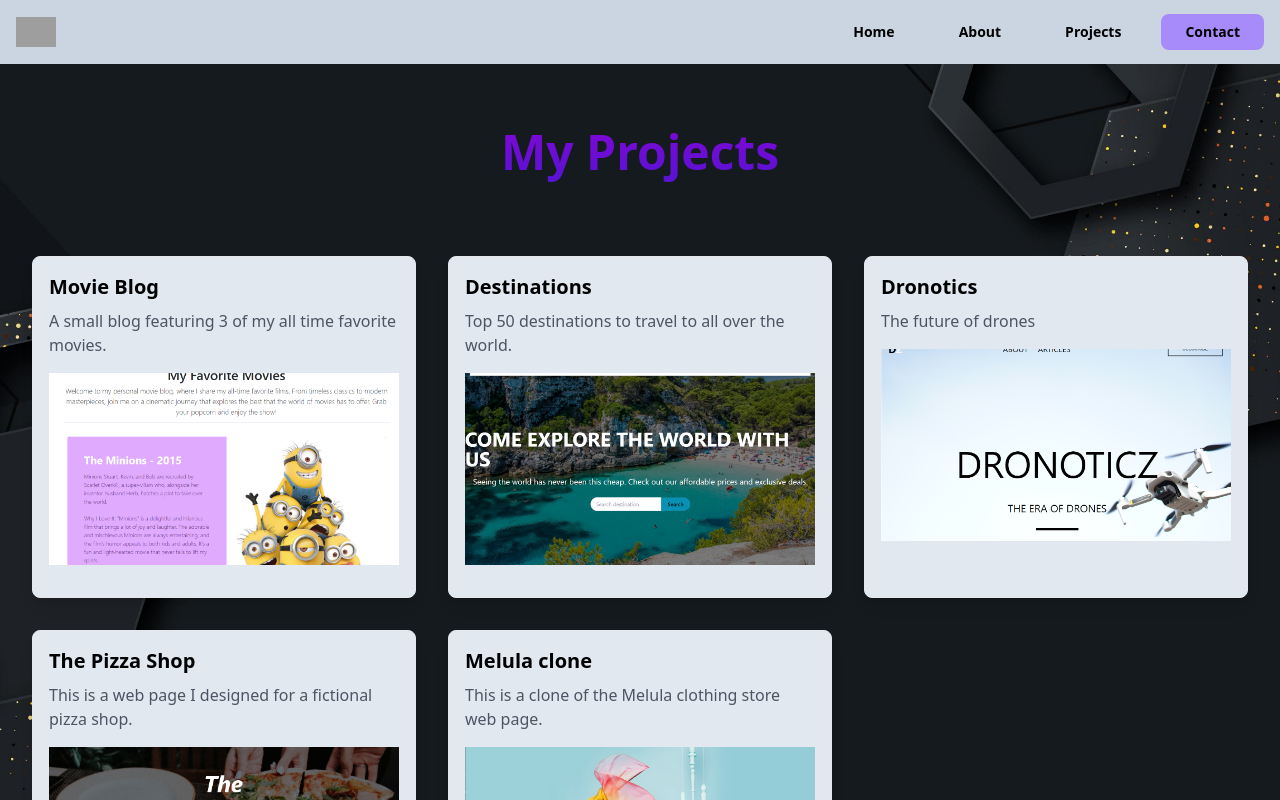
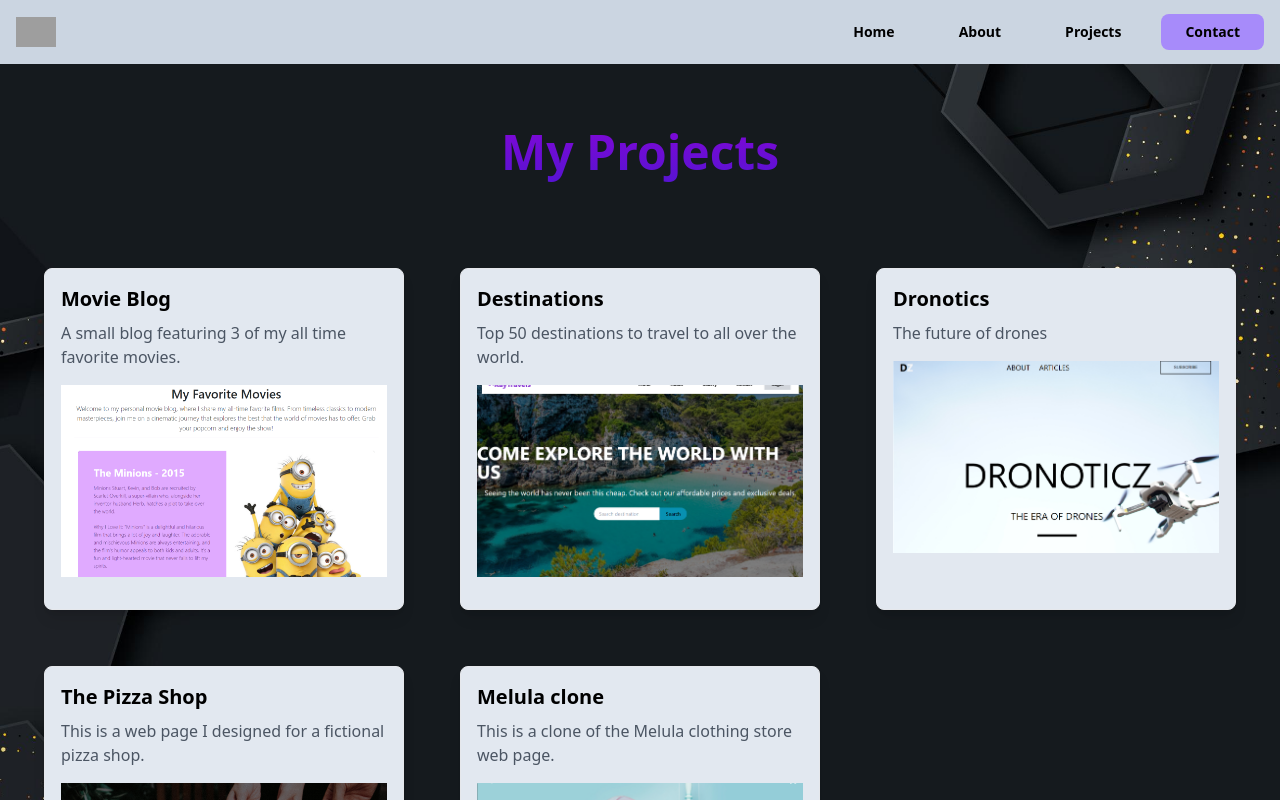
Before and after one commit to kaymkwanazi/My-portfolio, a React (Vite) app: page /projects in a window 1280 px wide. Shown: the top 800 px of the page. Built offline with nearby package versions, Linux system fonts and the light colour scheme; grey boxes are pictures that could not be loaded.

Commit message:
done for now

```diff
--- a/src/Components/ProjectsList.jsx
+++ b/src/Components/ProjectsList.jsx
@@ -5,7 +5,7 @@ const ProjectsList = () => {
   const [projects, setProjects] = useState([]);
 
   useEffect(() => {
-    setProjects(projectsData.projects); // Set the data from the imported JSON
+    setProjects(projectsData.projects);
     }, []);
 
   return (
@@ -14,7 +14,7 @@ const ProjectsList = () => {
         {projects.map((project) => (
           <div
             key={project.Id}
-            className="border bg-slate-200 p-4 rounded-lg shadow-lg hover:shadow-xl transition-shadow"
+            className="border bg-slate-200 p-4 m-3 rounded-lg shadow-lg hover:shadow-xl transition-shadow"
           >
             <h2 className="text-xl font-semibold mb-2">{project.title}</h2>
             <p className="text-gray-600 mb-4">{project.description}</p>
--- a/src/Pages/About.jsx
+++ b/src/Pages/About.jsx
@@ -18,7 +18,7 @@ export const About = () => {
                     <div className='grid cols-1 md:grid-cols-2  gap-x-20'>
                         {/* Col 1 */}
                         <div>
-                            <h3 className='text-center pb-10 pt-36 text-5xl font-semibold bg-gradient-to-t from-darkPurple via-lightPurple to-purple-600  bg-clip-text text-transparent'>About Me </h3>
+                            <h3 className='text-center pb-10 pt-36 text-5xl font-bold bg-gradient-to-t from-darkPurple via-lightPurple to-purple-600  bg-clip-text text-transparent'>About Me </h3>
                             <p className='text-white text-center text-md md:text-xl'>My name is Kamogelo Patience Mkwanazi, a passionate and dedicated Computer Systems Engineer with a love for web development.
                                 My journey began at the Tshwane University of Technology where I discovered my love for technology. Since then, I've had an
                                 opportunity to work on various projects. Currently I'm focused on web development, mainly front-end development. I love turning ideas into interactive, user-friendly web applications.
@@ -40,7 +40,7 @@ export const About = () => {
                     </div>
                     {/* skills section */}
                     <div className='pb-28'>
-                        <h3 className='text-center pb-16 text-5xl font-semibold bg-gradient-to-b from-darkPurple via-lightPurple to-purple-600 bg-clip-text text-transparent'>My Skills</h3>
+                        <h3 className='text-center pb-16 text-5xl font-bold bg-gradient-to-b from-darkPurple via-lightPurple to-purple-600 bg-clip-text text-transparent'>My Skills</h3>
                         <div className="flex justify-around items-center text-white">
                            <ProgressBar />
                         </div>
--- a/src/Pages/Contact.jsx
+++ b/src/Pages/Contact.jsx
@@ -9,7 +9,7 @@ export const Contact = () => {
         <div className='relative min-h-screen bg-cover bg-center'
             style={{backgroundImage: `url(${backgroundPic})`}}>
         <div className='flex flex-col items-center justify-center'>
-            <div className='font-semibold bg-gradient-to-t from-darkPurple via-lightPurple to-purple-600 bg-clip-text text-transparent'>
+            <div className='font-bold bg-gradient-to-t from-darkPurple via-lightPurple to-purple-600 bg-clip-text text-transparent'>
                 <h2 className='text-5xl pt-32'> Contact Me</h2>
             </div>
 
@@ -52,7 +52,7 @@ export const Contact = () => {
                     <textarea className='w-full p-2 border border-gray-400 rounded' placeholder="Write Message" id=''></textarea>
                     </div>
 
-                    <button type='submit' className='rounded-full px-3 py-3 text-sm bg-gradient-to-r from-darkPurple to-lightPurple'>Send Message</button>
+                    <button type='submit' className='rounded-full px-3 py-3 text-white font-semibold bg-gradient-to-r from-darkPurple to-lightPurple'>Send Message</button>
                 </form>
                 </div>
                 </div>
--- a/src/Pages/Projects.jsx
+++ b/src/Pages/Projects.jsx
@@ -17,7 +17,7 @@ export const Projects = () => {
             style={{backgroundImage: `url(${backgroundPic})`}}>
           <div className='flex flex-col justify-center min-h-screen'>
             <div className='container mx-auto px-4 mb-28'>
-                <div className='font-semibold bg-gradient-to-t from-darkPurple via-lightPurple to-purple-600 bg-clip-text text-transparent'>
+                <div className='font-bold bg-gradient-to-t from-darkPurple via-lightPurple to-purple-600 bg-clip-text text-transparent'>
                     <h3 className='text-center text-5xl pt-32 pb-20'>My Projects</h3>
 
                 </div>
```
